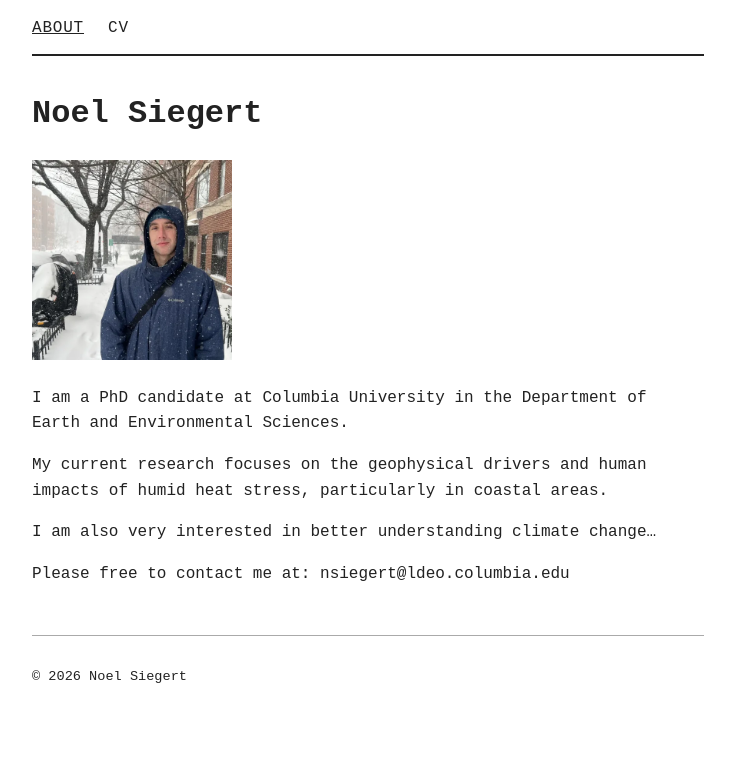
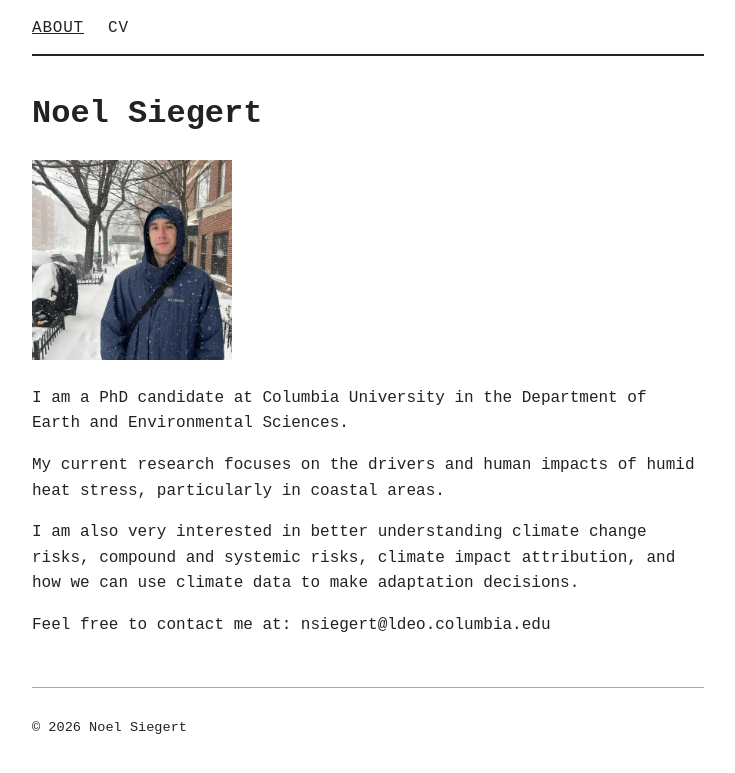
Before and after one commit to noelsiegert/noelsiegert.github.io, a Jekyll site: the page built from index.md, in a window 1280 px wide. Shown: the top 773 px of the page, without its empty margins (272-1007 px from the left). Built offline with Jekyll 4.4.1, drawn with Linux system fonts in a browser that asks for light colours.

Commit message:
Update index.md

```diff
--- a/index.md
+++ b/index.md
@@ -5,12 +5,12 @@ title: About
 
 # Noel Siegert
 
-<img src="/assets/pic_for_website.jpg" alt="picture of Noel Siegert" width="200">
+<img src="{{ '/assets/pic_for_website.jpg' | relative_url }}" alt="picture of Noel Siegert" width="200">
 
 I am a PhD candidate at Columbia University in the Department of Earth and Environmental Sciences.
 
-My current research focuses on the geophysical drivers and human impacts of humid heat stress, particularly in coastal areas.
+My current research focuses on the drivers and human impacts of humid heat stress, particularly in coastal areas.
 
-I am also very interested in better understanding climate change...
+I am also very interested in better understanding climate change risks, compound and systemic risks, climate impact attribution, and how we can use climate data to make adaptation decisions.
 
-Please free to contact me at: nsiegert@ldeo.columbia.edu
+Feel free to contact me at: nsiegert@ldeo.columbia.edu
```
